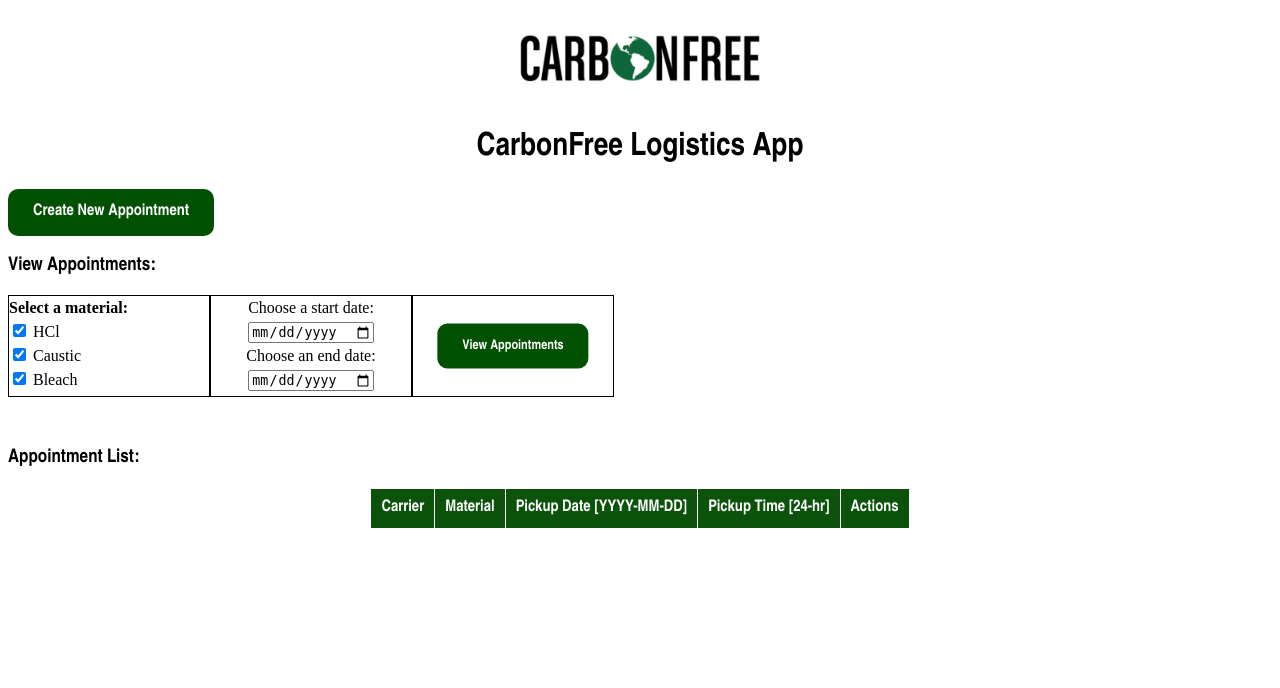
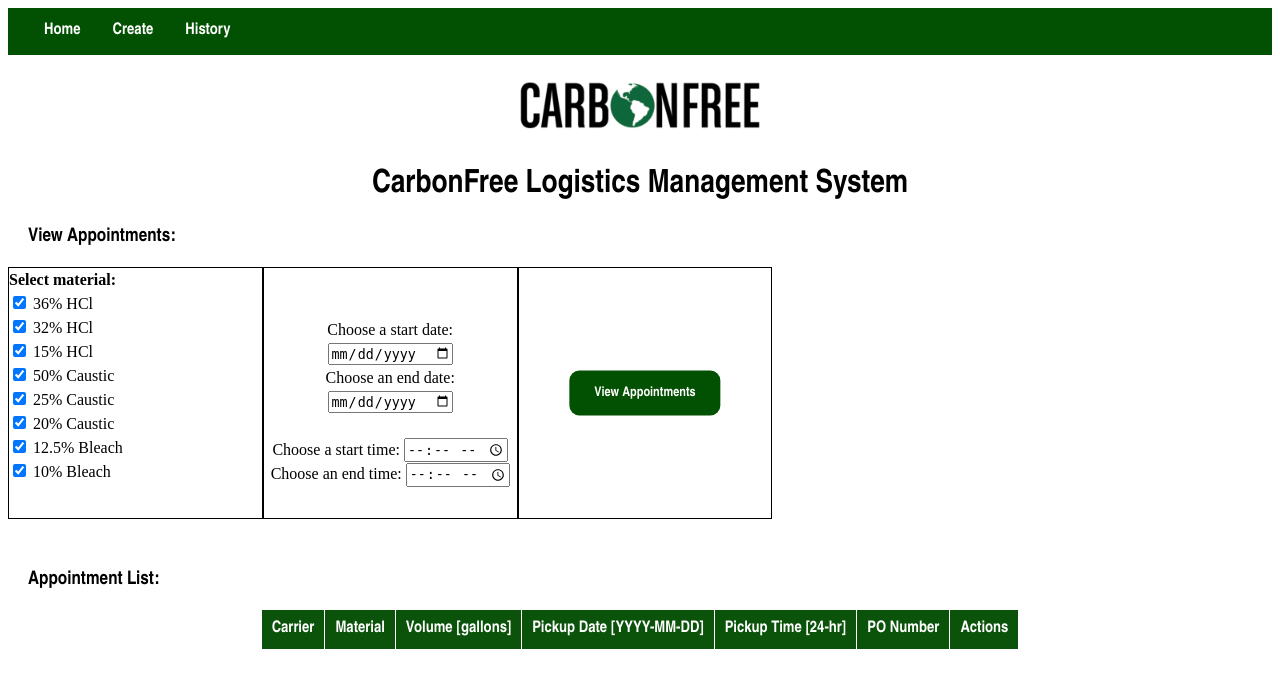
Before and after one commit to bharding216/logistics_app, a Flask app: page / in a window 1280 px wide. Shown: the top 688 px of the page. Run offline with Flask 2, Linux system fonts and the light colour scheme; data comes from the database, SQL or seed files in the repository; both versions use the stored data as it was after the commit; lists and menus that the app fills with data are empty.

Commit message:
carrier db complete

```diff
--- a/app.py
+++ b/app.py
@@ -12,9 +12,11 @@ db = SQLAlchemy(app)
 class appts_db(db.Model):
     id = db.Column(db.Integer, primary_key=True)
     carrier = db.Column(db.String(100))
+    volume = db.Column(db.Integer)
     material = db.Column(db.String(10))
     pickup_date = db.Column(db.String(10))
     pickup_time = db.Column(db.String(5))
+    PO_number = db.Column(db.String(30))
 
 class carriers_db(db.Model):
     carrier_id = db.Column(db.Integer, primary_key=True)
@@ -34,12 +36,15 @@ class carriers_db(db.Model):
 def index():
     if request.method == 'POST':
         carrier_name = request.form['carrier']
+        requested_volume = request.form['volume']
         material_name = request.form['material']
         pickup_date_input = request.form['pickup_date']
         pickup_time_input = request.form['pickup_time']
+        PO_number = request.form['PO_number']
 
-        new_appt = appts_db(carrier=carrier_name, material=material_name,
-            pickup_date=pickup_date_input, pickup_time=pickup_time_input)
+        new_appt = appts_db(carrier=carrier_name, volume=requested_volume,
+            material=material_name, pickup_date=pickup_date_input,
+            pickup_time=pickup_time_input, PO_number=PO_number)
 
         db.session.add(new_appt)
         db.session.commit()
@@ -61,12 +66,35 @@ def index():
         else:
             search_date_end = request.args.get('end_date_filter')
 
+
+
+
+        if not request.args.get('start_time_filter'):
+            search_time_start = '00:00'
+        else:
+            search_time_start = request.args.get('start_time_filter')
+
+        if not request.args.get('end_time_filter'):
+            search_time_end = '23:59'
+        else:
+            search_time_end = request.args.get('end_time_filter')
+
+
         appts = appts_db.query.filter(appts_db.material.in_(search_material)) \
             .filter(appts_db.pickup_date.between(search_date_start, search_date_end)) \
+            .filter(appts_db.pickup_time.between(search_time_start, search_time_end)) \
             .order_by(appts_db.pickup_date).all()
 
 
         return render_template('index.html', appts=appts)
+
+
+
+@app.route('/history', methods=['GET'])
+def history():
+    log = ["coming", "soon", "!!!"]
+    return render_template('history.html', log=log)
+
 
 
 
@@ -75,19 +103,26 @@ def index():
 def create():
     if request.method == 'POST':
         carrier_name = request.form['carrier']
+        requested_volume = request.form['volume']
         material_name = request.form['material']
         pickup_date_input = request.form['pickup_date']
         pickup_time_input = request.form['pickup_time']
+        PO_number = request.form['PO_number']
 
-        new_appt = appts_db(carrier=carrier_name, material=material_name,
-            pickup_date=pickup_date_input, pickup_time=pickup_time_input)
+        new_appt = appts_db(carrier=carrier_name, volume=requested_volume,
+            material=material_name, pickup_date=pickup_date_input,
+            pickup_time=pickup_time_input, PO_number=PO_number)
 
         db.session.add(new_appt)
         db.session.commit()
+
         return redirect('/')
 
     else:
-        return render_template('create.html')
+        #this query variable is passed to the 'create.html' page where
+        #it is rendered.
+        carriers = carriers_db.query.order_by(carriers_db.carrier_name).all()
+        return render_template('create.html', carriers=carriers)
 
 
 
@@ -97,16 +132,17 @@ def update(id):
 
     if request.method == 'POST':
         appt.carrier = request.form['carrier']
+        appt.volume = request.form['volume_update']
         appt.material = request.form['material_update']
         appt.pickup_date = request.form['pickup_date']
         appt.pickup_time = request.form['pickup_time']
+        appt.PO_number = request.form['PO_number_update']
 
         db.session.commit()
         return redirect('/')
 
     else:
         return render_template('update.html', appt=appt)
-
 
 
 
@@ -120,6 +156,24 @@ def delete(id):
 
 
 
+#the view function describes the steps taken when you are
+#on that specific page. The view function can also pass
+#variables to an html page and return the rendered page.
+@app.route('/new_carrier', methods=['GET', 'POST'])
+def new_carrier():
+    if request.method == 'POST':
+        carrier = request.form['carrier_name']
+        phone = request.form['carrier_phone']
+
+        new_carrier = carriers_db(carrier_name=carrier, phone_number=phone)
+
+        db.session.add(new_carrier)
+        db.session.commit()
+        return redirect('/create')
+
+    else:
+
+        return render_template('new_carrier.html')
 
 if __name__ == '__main__':
     app.run(host='localhost', port=2000, debug=True)
--- a/static/css/main.css
+++ b/static/css/main.css
@@ -1,8 +1,36 @@
 #logo {
-    margin: -50px 0px -50px 0px;
     margin-left: auto;
     margin-right: auto;
+    margin-top: 10px;
     display: block;
+
+}
+
+ul {
+    list-style-type: none;
+    margin: 0;
+    padding-left: 20px;
+    overflow: hidden;
+    background-color: rgb(2, 81, 2);
+}
+
+li {
+    float: left;
+}
+
+li a {
+    display: block;
+    color: white;
+    text-align: center;
+    padding: 14px 16px;
+    text-decoration: none;
+    font-family: Arial Narrow, sans-serif;
+    font-weight: bold;
+}
+
+li a:hover {
+    background-color: rgb(173, 239, 173);
+    color: black;
 }
 
 h1 {
@@ -12,7 +40,7 @@ h1 {
 
 h3 {
     font-family: Arial Narrow, Helvetica, sans-serif;
-    clear: left;
+    margin-left: 20px;
 }
 
 h4 {
@@ -47,14 +75,6 @@ tr:hover {
     background-color: rgb(249, 255, 251);
 }
 
-a:link {
-    font-family: Arial Narrow, Helvetica, sans-serif;
-}
-
-a:visited {
-    color:white;
-}
-
 .delete_update_buttons {
     color:white;
     font-weight: bold;
@@ -77,7 +97,7 @@ a:visited {
     text-decoration: none;
     display: inline-block;
     border-radius: 10px;
-    font-family: Arial Narrow, Helvetica, sans-serif;
+    font-family: Arial Narrow, sans-serif;
     font-weight: bold;
     border: none;
     cursor: pointer;
@@ -88,20 +108,26 @@ a:visited {
     color: black;
 }
 
-.column {
+#view_form_container {
+    margin: auto;
+    width: 100%;
+}
+
+
+.view_column {
     margin-bottom: 50px;
     float: left;
-    width: 33%;
     border: 1px solid;
-    height: 100px;
+    height: 250px;
     position: relative;
     line-height: 1.5;
     vertical-align: middle;
-    width: 200px;
+    width: 20%;
 }
 
 #start_end_dates {
     text-align: center;
+    padding: 50px 0;
 }
 
 #submit_view_form {
@@ -112,3 +138,23 @@ a:visited {
     -ms-transform: translate(-50%, -50%);
     transform: translate(-50%, -50%);
 }
+
+#appointment_list {
+    clear: left;
+}
+
+
+.create_column {
+    float: left;
+    width: 50%;
+    margin-top: 20px;
+}
+
+.form {
+    background-color: rgb(221, 253, 221);
+    padding: 20px;
+    width: 50%;
+    border-radius: 10px;
+    font-family: Arial Narrow, sans-serif;
+    margin-left: 20px;
+}
--- a/templates/base.html
+++ b/templates/base.html
@@ -7,12 +7,26 @@
     <link rel="stylesheet" href="{{ url_for('static', filename='css/main.css') }}">
     <script src="{{ url_for('static', filename='js/my-index.js') }}"></script>
 
+    <title>Logistics App</title>
     {% block head %}
-        <title>Truck App</title>
     {% endblock %}
 </head>
 
 <body>
+    <ul>
+        <li><a href="{{ url_for('index') }}">Home</a></li>
+        <li><a href="{{ url_for('create') }}">Create</a></li>
+        <li><a href="{{ url_for('history') }}">History</a></li>
+    </ul>
+
+    <img id="logo"
+        src="/static/carbonfree logo.png"
+        width: 300px;
+        height: 200px;
+        style="width: 300px; height:80px; object-fit: cover;">
+
+    <h1>CarbonFree Logistics Management System</h1>
+
     {% block body %}
     {% endblock %}
 </body>
--- a/templates/index.html
+++ b/templates/index.html
@@ -4,38 +4,44 @@
 {% endblock %}
 
 {% block body %}
-    <img id="logo"
-        src="static/carbonfree logo.png"
-        style="width:300px;">
-
-    <h1>CarbonFree Logistics App</h1>
-
-    <a href="{{ url_for('create') }}" class="create_edit">Create New Appointment</a>
-
     <h3>View Appointments:</h3>
 
-    <div id="view_form">
+    <div id="view_form_container">
         <form action="/" method="GET">
-            <div class="column">
-                <label><b>Select a material:</b></label><br>
-                <input type="checkbox" name="material_filter" id="HCl_filter" value="HCl" checked="checked">
-                <label for="HCl">HCl</label><br>
-                <input type="checkbox" name="material_filter" id="Caustic_filter" value="Caustic" checked="checked">
-                <label for="Caustic">Caustic</label><br>
-                <input type="checkbox" name="material_filter" id="Bleach_filter" value="Bleach" checked="checked">
-                <label for="Bleach">Bleach</label><br>
+            <div class="view_column" id="view_select_material">
+                <label><b>Select material:</b></label><br>
+                <input type="checkbox" name="material_filter" id="36%_HCl_filter" value="36% HCl" checked="checked">
+                <label for="36% HCl">36% HCl</label><br>
+                <input type="checkbox" name="material_filter" id="32%_HCl_filter" value="32% HCl" checked="checked">
+                <label for="32% HCl">32% HCl</label><br>
+                <input type="checkbox" name="material_filter" id="15%_HCl_filter" value="15% HCl" checked="checked">
+                <label for="15% HCl">15% HCl</label><br>
+                <input type="checkbox" name="material_filter" id="50%_Caustic_filter" value="50% Caustic" checked="checked">
+                <label for="50% Caustic">50% Caustic</label><br>
+                <input type="checkbox" name="material_filter" id="25%_Caustic_filter" value="25% Caustic" checked="checked">
+                <label for="25% Caustic">25% Caustic</label><br>
+                <input type="checkbox" name="material_filter" id="20%_Caustic_filter" value="20% Caustic" checked="checked">
+                <label for="20% Caustic">20% Caustic</label><br>
+                <input type="checkbox" name="material_filter" id="12.5%_Bleach_filter" value="12.5% Bleach" checked="checked">
+                <label for="12.5% Bleach">12.5% Bleach</label><br>
+                <input type="checkbox" name="material_filter" id="10%_Bleach_filter" value="10% Bleach" checked="checked">
+                <label for="10% Bleach">10% Bleach</label><br>
             </div>
 
-            <div class="column">
+            <div class="view_column">
                 <div id="start_end_dates">
                     <label for="start_date_filter">Choose a start date:</label>
                     <input type="date" id="start_date_filter" name="start_date_filter" min="2022-01-01"><br>
                     <label for="end_date_filter">Choose an end date:</label>
-                    <input type="date" id="end_date_filter" name="end_date_filter" min="2022-01-01"><br>
+                    <input type="date" id="end_date_filter" name="end_date_filter" min="2022-01-01"><br><br>
+                    <label for="start_time_filter">Choose a start time:</label>
+                    <input type="time" id="start_time_filter" name="start_time_filter"><br>
+                    <label for="end_time_filter">Choose an end time:</label>
+                    <input type="time" id="end_time_filter" name="end_time_filter"><br>
                 </div>
             </div>
 
-            <div class="column">
+            <div class="view_column">
                 <div id="submit_view_form">
                     <input type="submit" value="View Appointments" class="create_edit">
                 </div>
@@ -43,13 +49,16 @@
         </form>
     </div>
 
-    <h3>Appointment List:</h3>
+    <div id="appointment_list">
+        <h3>Appointment List:</h3>
         <table>
             <tr>
                 <th>Carrier</th>
                 <th>Material</th>
+                <th>Volume [gallons]</th>
                 <th>Pickup Date [YYYY-MM-DD]</th>
                 <th>Pickup Time [24-hr]</th>
+                <th>PO Number</th>
                 <th>Actions</th>
             </tr>
 
@@ -57,8 +66,10 @@
                 <tr>
                     <td>{{ appt.carrier }}</td>
                     <td>{{ appt.material }}</td>
+                    <td>{{ appt.volume }}</td>
                     <td>{{ appt.pickup_date }}</td>
                     <td>{{ appt.pickup_time }}</td>
+                    <td>{{ appt.PO_number }}</td>
                     <td>
                         <a href="{{ url_for('update', id=appt.id) }}" class="delete_update_buttons">Update</a>
                         <a href="{{ url_for('delete', id=appt.id) }}"class="delete_update_buttons">Delete</a>
@@ -66,5 +77,6 @@
                 </tr>
             {% endfor %}
         </table>
+    </div>
 
 {% endblock %}
```
Also changed, not shown: templates/create.html (+49 -21 lines), templates/history.html (added, +14 -0 lines), templates/new_carrier.html (added, +24 -0 lines), templates/update.html (+39 -14 lines), test.db.
